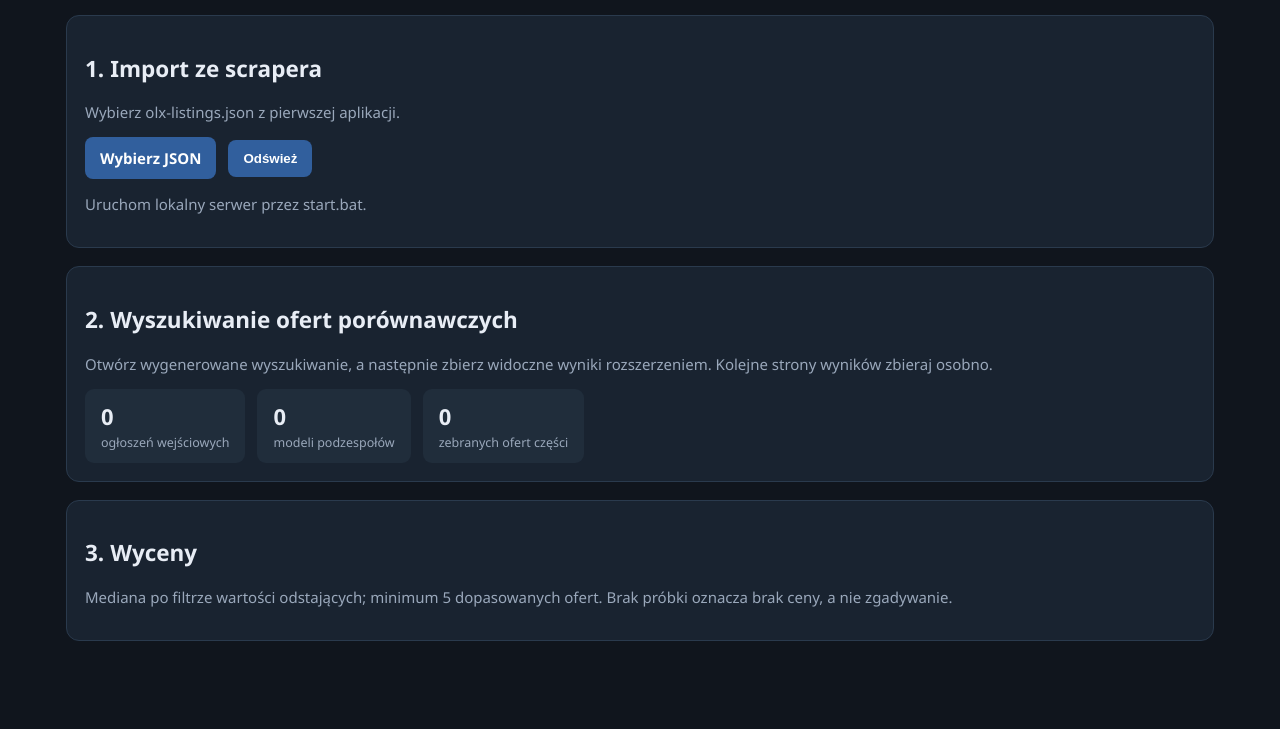
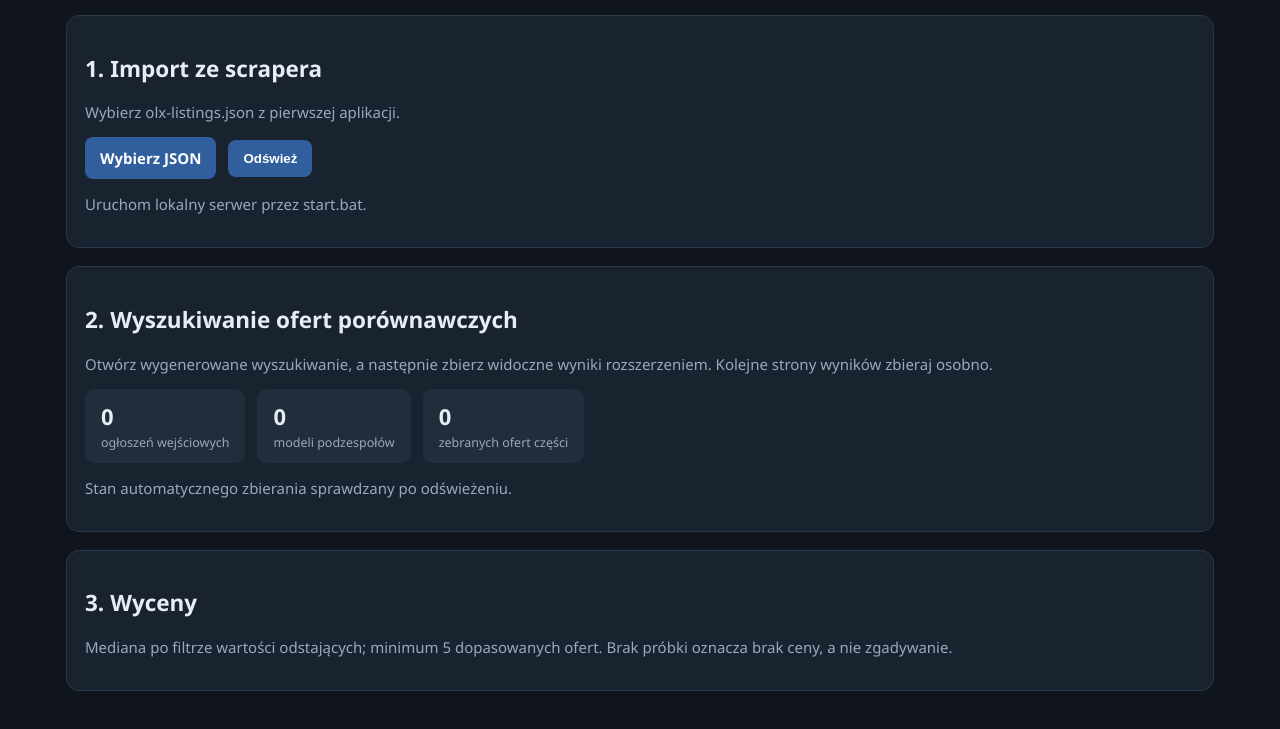
Before and after one commit to xTydan/opc, a browser extension: page component_valuator/index.html in a window 1280 px wide. Shown: the part 105-834 px from the top of the page. Before the commit the page ends 800 px from the top, so only its background shows below. Drawn offline with Linux system fonts and the light colour scheme; no server answers.

Commit message:
Update dashboard for automatic batch collection

```diff
--- a/component_valuator/index.html
+++ b/component_valuator/index.html
@@ -2,6 +2,6 @@
 *{box-sizing:border-box}body{font:15px Segoe UI,Arial;background:#10151d;color:#e8edf5;margin:0 auto;padding:26px;max-width:1200px}h1{margin:0 0 6px}.muted,small{color:#9aa8bb}.panel{background:#192330;border:1px solid #2a3a4d;border-radius:13px;padding:18px;margin:18px 0}.actions,.stats,.item{display:flex;gap:12px;align-items:center;flex-wrap:wrap}button,.file{background:#315f9d;color:white;border:0;padding:11px 15px;border-radius:8px;cursor:pointer;font-weight:600}input{display:none}.stat{background:#202d3b;padding:12px 16px;border-radius:9px;min-width:130px}.stat b{display:block;font-size:22px}.item{justify-content:space-between;padding:14px 0;border-bottom:1px solid #2a3a4d}.item:last-child{border:0}.tag{font-size:11px;color:#a9caff;background:#243c59;padding:4px 8px;border-radius:20px}.item a{color:#8ec4ff}.price{font-size:20px;font-weight:700}.warn{color:#f0c674}
 </style></head><body><h1>OLX Component Valuator</h1><p class="muted">Niezależna aplikacja wyceniająca części na podstawie aktualnych ogłoszeń OLX.</p>
 <section class="panel"><h2>1. Import ze scrapera</h2><p class="muted">Wybierz olx-listings.json z pierwszej aplikacji.</p><div class="actions"><label class="file" for="file">Wybierz JSON</label><input id="file" type="file" accept=".json,application/json"><button id="refresh">Odśwież</button></div><p id="status" class="muted"></p></section>
-<section class="panel"><h2>2. Wyszukiwanie ofert porównawczych</h2><p class="muted">Otwórz wygenerowane wyszukiwanie, a następnie zbierz widoczne wyniki rozszerzeniem. Kolejne strony wyników zbieraj osobno.</p><div class="stats"><div class="stat"><b id="listings">0</b><small>ogłoszeń wejściowych</small></div><div class="stat"><b id="components">0</b><small>modeli podzespołów</small></div><div class="stat"><b id="offers">0</b><small>zebranych ofert części</small></div></div><div id="searches"></div></section>
+<section class="panel"><h2>2. Wyszukiwanie ofert porównawczych</h2><p class="muted">Otwórz wygenerowane wyszukiwanie, a następnie zbierz widoczne wyniki rozszerzeniem. Kolejne strony wyników zbieraj osobno.</p><div class="stats"><div class="stat"><b id="listings">0</b><small>ogłoszeń wejściowych</small></div><div class="stat"><b id="components">0</b><small>modeli podzespołów</small></div><div class="stat"><b id="offers">0</b><small>zebranych ofert części</small></div></div><p id="collectorStatus" class="muted">Stan automatycznego zbierania sprawdzany po odświeżeniu.</p><div id="searches"></div></section>
 <section class="panel"><h2>3. Wyceny</h2><p class="muted">Mediana po filtrze wartości odstających; minimum 5 dopasowanych ofert. Brak próbki oznacza brak ceny, a nie zgadywanie.</p><div id="results"></div></section>
 <script src="/app.js"></script></body></html>
```
